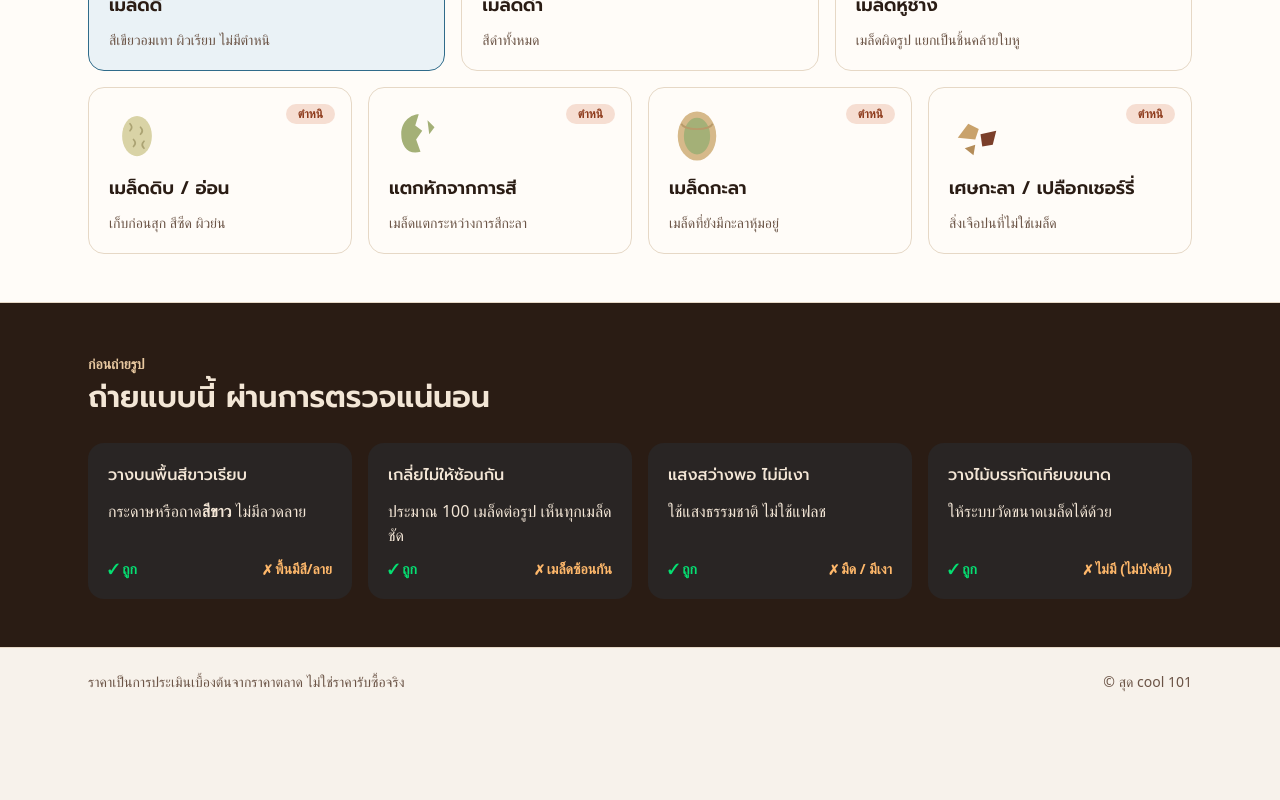
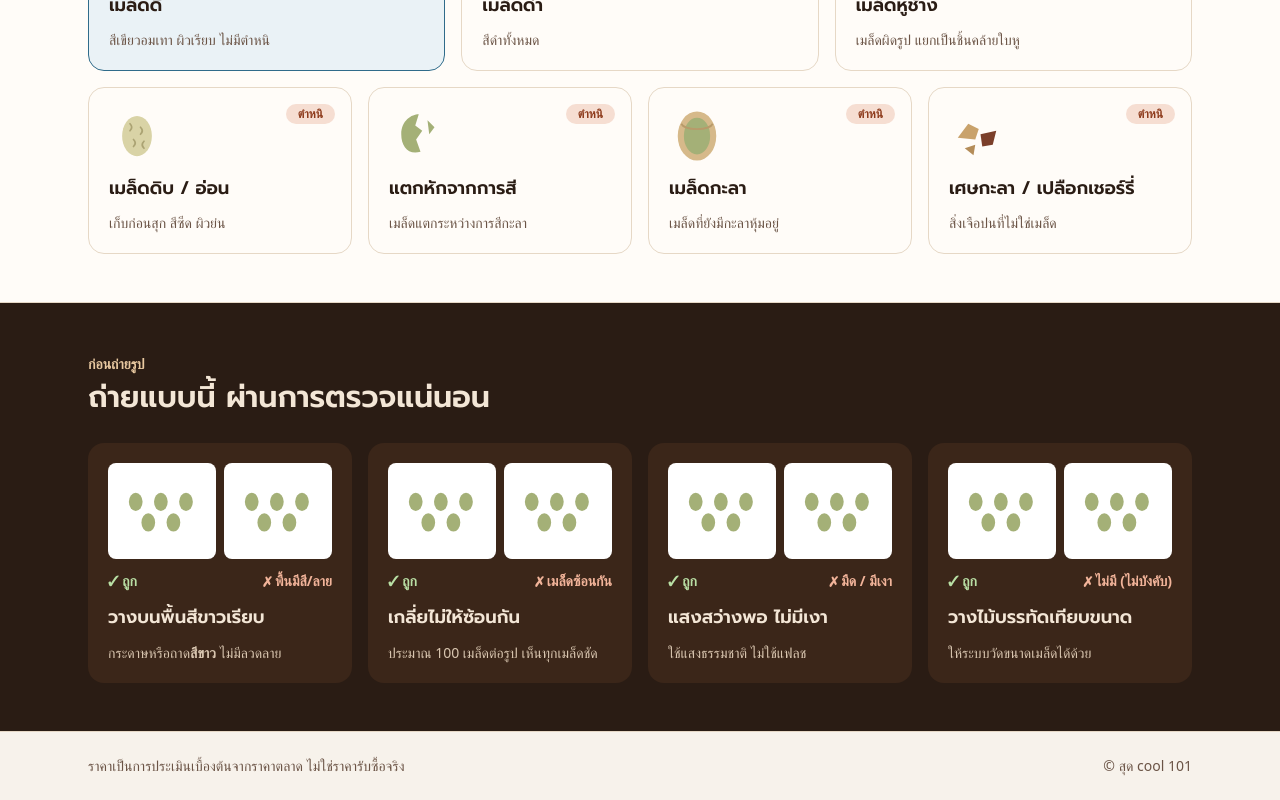
Before and after one commit to Napawan2005/ywc-coffee-2026, a React (Vite) app: page / in a window 1280 px wide. Shown: the part 851-1651 px from the top of the page. Before the commit the page ends 1567 px from the top, so only its background shows below. Built offline with nearby package versions, Linux system fonts and the light colour scheme; a web font is replaced by a local one.

Commit message:
[frontend] style: use global color tokens instead of hardcoded hex

```diff
--- /dev/null
+++ b/src/components/Beans.jsx
@@ -0,0 +1,14 @@
+export default  function Beans({ fill = "#A4B077", stacked = false }) {
+  const spots = stacked
+    ? [[28, 18], [34, 16], [38, 22], [31, 25], [42, 17]]   // กองทับกัน
+    : [[12, 12], [34, 12], [56, 12], [23, 30], [45, 30]];  // เกลี่ยห่างกัน
+  return (
+    <svg viewBox="0 0 70 40" width="80" height="46" aria-hidden="true">
+      <g fill={fill} stroke={stacked ? "#7E8B55" : "none"}>
+        {spots.map(([x, y], i) => (
+          <ellipse key={i} cx={x} cy={y} rx="6" ry="8" />
+        ))}
+      </g>
+    </svg>
+  );
+}
--- a/src/components/Button.jsx
+++ b/src/components/Button.jsx
@@ -3,7 +3,7 @@ const variants = {
   outline: "border-[1.5px] border-accent text-accent",
   latte: "bg-latte text-ink",
   dark: "bg-dark text-surface",
-  ghost: "border-[1.5px] border-latte text-[#F3E6D6]"
+  ghost: "border-[1.5px] border-latte text-dark-ink"
 };
 
 
--- a/src/components/Section.jsx
+++ b/src/components/Section.jsx
@@ -1,7 +1,7 @@
 const tones = {
   light: "",
   surface: "bg-surface border-y border-line",
-  dark: "bg-dark text-[#F3E6D6]",
+  dark: "bg-dark text-dark-ink",
 };
 
 export default function Section({ tone = "light", id, children }) {
--- a/src/components/Tip.jsx
+++ b/src/components/Tip.jsx
@@ -1,12 +1,22 @@
-export default function Tip({ title , bad , children }) {
+import Beans from "./Beans"
+
+export default function Tip({ title, bad, children, badBg = "bg-white", badFill, stacked }) {
     return (
-        <div className="bg-stone-800 rounded-2xl p-5 flex flex-col gap-3">
-            <h3>{title}</h3>
-            <p>{children}</p>
-            <div className="mt-auto flex justify-between text-sm font-semibold">
-                <span className="text-green-400">✓ ถูก</span>
-                <span className="text-orange-300">{bad}</span>
+        <div className="bg-dark2 rounded-2xl p-5 flex flex-col gap-3">
+            <div className="grid grid-cols-2 gap-2">
+                <div className="grid h-24 place-items-center rounded-lg bg-white">
+                    <Beans />
+                </div>
+                <div className={`grid h-24 place-items-center rounded-lg ${badBg}`}>
+                    <Beans fill={badFill} stacked={stacked} />
+                </div>
             </div>
+            <div className="flex justify-between text-sm font-semibold">
+                <span className="text-ok">✓ ถูก</span>
+                <span className="text-no">{bad}</span>
+            </div>
+            <h3 className="text-lg font-semibold">{title}</h3>
+            <p className="text-sm text-dark-muted">{children}</p>
         </div>
     )
 }
--- a/src/index.css
+++ b/src/index.css
@@ -16,6 +16,17 @@
   --color-bad: #8E3B1C;
   --color-bad-bg: #F6DED2;
 
+  /* บนพื้นเข้ม (section วิธีถ่ายรูป) */
+  --color-dark2: #3B2619;
+  --color-dark-ink: #F3E6D6;
+  --color-dark-muted: #D9C6B0;
+  --color-ok: #B9E0A5;
+  --color-no: #F2B49A;
+
+  /* พื้นรูปตัวอย่างใน Tip */
+  --color-floor-pattern: #8A6A4F;
+  --color-floor-dim: #6E6A63;
+
   --font-head: "Prompt", system-ui, sans-serif;
   --font-body: "IBM Plex Sans Thai", system-ui, sans-serif;
 
--- a/src/pages/ErrorPage.jsx
+++ b/src/pages/ErrorPage.jsx
@@ -4,7 +4,7 @@ export default function ErrorPage({ onNavigate, reason }) {
   return (
     <main className="max-w-6xl mx-auto px-6 py-14 grid md:grid-cols-2 gap-14 md:items-start">
       <div className="flex flex-col gap-4">
-        <span className="text-sm font-semibold text-red-800">⚠ รูปไม่ผ่านการตรวจ</span>
+        <span className="text-sm font-semibold text-bad">⚠ รูปไม่ผ่านการตรวจ</span>
         <h1 className="text-4xl md:text-5xl font-semibold leading-tight">รูปนี้ยังประเมินราคาไม่ได้</h1>
         <p>{reason || "ระบบพบว่าแสงไม่พอ"} ถ่ายใกล้หน้าต่างแล้วอัปโหลดใหม่</p>
         <Button variant="outline" className="self-start" onClick={() => onNavigate("home")}>กลับหน้าหลัก</Button>
```
